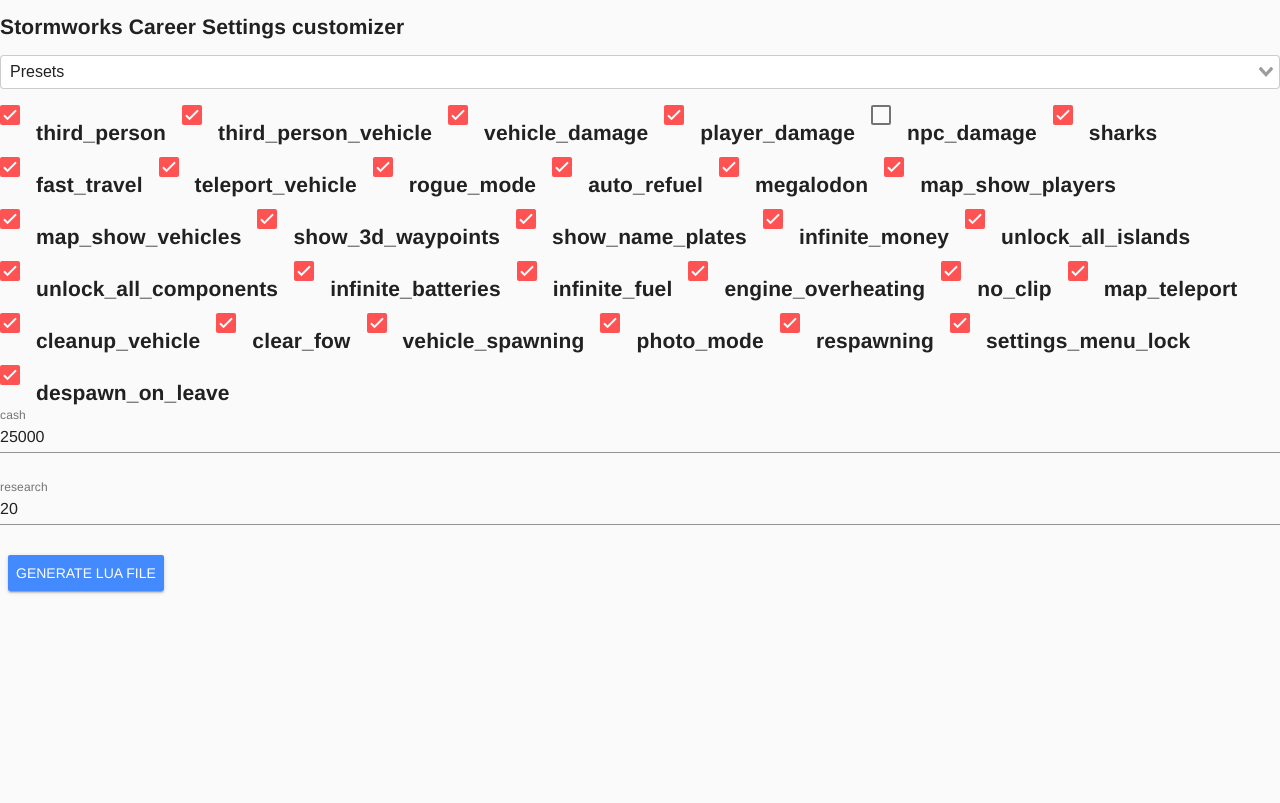
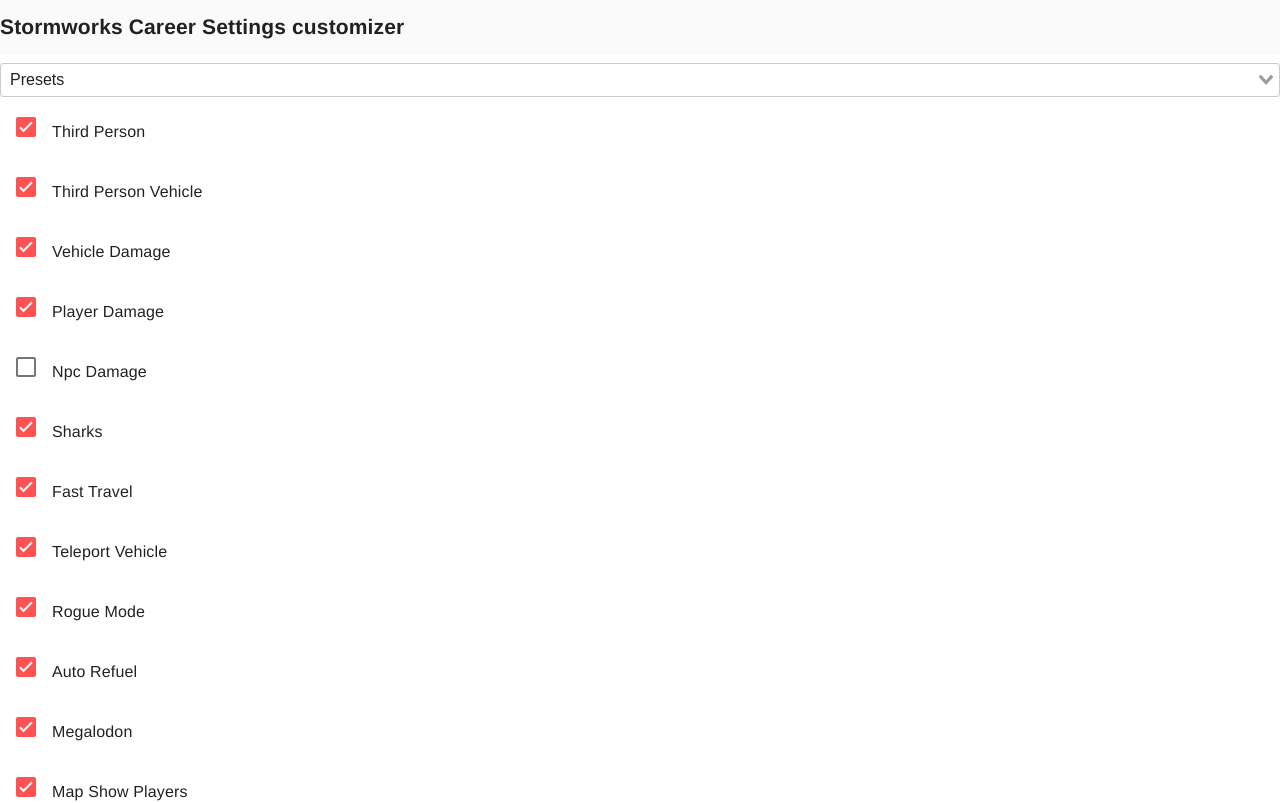
Before and after one commit to ChocoDream/stormworks-career-setter, a Vue app: page / in a window 1280 px wide. Shown: the top 803 px of the page. Built offline with nearby package versions, Linux system fonts and the light colour scheme.

Commit message:
Combined Currency + Conditions into Settings.json. Design Start

```diff
--- a/src/assets/conditions.json
+++ /dev/null
@@ -1,32 +0,0 @@
-{
-  "third_person": true,
-  "third_person_vehicle": true,
-  "vehicle_damage": true,
-  "player_damage": true,
-  "npc_damage": false,
-  "sharks": true,
-  "fast_travel": true,
-  "teleport_vehicle": true,
-  "rogue_mode": true,
-  "auto_refuel": true,
-  "megalodon": true,
-  "map_show_players": true,
-  "map_show_vehicles": true,
-  "show_3d_waypoints": true,
-  "show_name_plates": true,
-  "infinite_money": true,
-  "unlock_all_islands": true,
-  "unlock_all_components": true,
-  "infinite_batteries": true,
-  "infinite_fuel": true,
-  "engine_overheating": true,
-  "no_clip": true,
-  "map_teleport": true,
-  "cleanup_vehicle": true,
-  "clear_fow": true,
-  "vehicle_spawning": true,
-  "photo_mode": true,
-  "respawning": true,
-  "settings_menu_lock": true,
-  "despawn_on_leave": true
-}
--- a/src/assets/currency.json
+++ /dev/null
@@ -1 +0,0 @@
-{ "cash": 25000, "research": 20 }
--- a/src/assets/presets.json
+++ b/src/assets/presets.json
@@ -32,8 +32,8 @@
         "vehicle_spawning": true,
         "photo_mode": true,
         "respawning": true,
-        "settings_menu_lock": true,
-        "despawn_on_leave": true
+        "despawn_on_leave": true,
+        "settings_menu_lock": true
       },
       "currency": { "cash": 25000, "research": 20 }
     }
@@ -71,8 +71,8 @@
         "vehicle_spawning": true,
         "photo_mode": true,
         "respawning": true,
-        "settings_menu_lock": true,
-        "despawn_on_leave": true
+        "despawn_on_leave": true,
+        "settings_menu_lock": true
       },
       "currency": { "cash": 25000, "research": 20 }
     }
@@ -110,8 +110,8 @@
         "vehicle_spawning": true,
         "photo_mode": true,
         "respawning": true,
-        "settings_menu_lock": true,
-        "despawn_on_leave": true
+        "despawn_on_leave": true,
+        "settings_menu_lock": true
       },
       "currency": { "cash": 25000, "research": 20 }
     }
--- /dev/null
+++ b/src/assets/settings.json
@@ -0,0 +1,35 @@
+{
+  "conditions": {
+    "third_person": true,
+    "third_person_vehicle": true,
+    "vehicle_damage": true,
+    "player_damage": true,
+    "npc_damage": false,
+    "sharks": true,
+    "fast_travel": true,
+    "teleport_vehicle": true,
+    "rogue_mode": true,
+    "auto_refuel": true,
+    "megalodon": true,
+    "map_show_players": true,
+    "map_show_vehicles": true,
+    "show_3d_waypoints": true,
+    "show_name_plates": true,
+    "infinite_money": true,
+    "unlock_all_islands": true,
+    "unlock_all_components": true,
+    "infinite_batteries": true,
+    "infinite_fuel": true,
+    "engine_overheating": true,
+    "no_clip": true,
+    "map_teleport": true,
+    "cleanup_vehicle": true,
+    "clear_fow": true,
+    "vehicle_spawning": true,
+    "photo_mode": true,
+    "respawning": true,
+    "despawn_on_leave": true,
+    "settings_menu_lock": true
+  },
+  "currency": { "cash": 25000, "research": 20 }
+}
--- a/src/components/Checkbox.vue
+++ b/src/components/Checkbox.vue
@@ -1,19 +1,30 @@
 <template>
-  <md-checkbox v-model="checkboxBool" @change="sendToParent">
-    <h2>{{ name }}</h2>
-  </md-checkbox>
+  <span>
+    <md-checkbox v-model="checkboxBool" @change="sendToParent"> </md-checkbox>
+    <span>{{ formatName }}</span>
+  </span>
 </template>
 
 <script>
 export default {
   props: {
     name: String,
-    bool: Boolean
+    bool: Boolean,
   },
   data() {
     return {
       checkboxBool: this.bool,
     };
+  },
+  computed: {
+    formatName() {
+      return this.name
+        .split("_")
+        .map((part) => {
+          return part.slice(0, 1).toUpperCase() + part.slice(1);
+        })
+        .join(" ");
+    },
   },
   methods: {
     sendToParent() {
@@ -26,5 +37,4 @@
 };
 </script>
 
-<style>
-</style>
+<style></style>
--- a/src/components/Page.vue
+++ b/src/components/Page.vue
@@ -1,6 +1,8 @@
 <template>
   <div>
     <h2>Stormworks Career Settings customizer</h2>
+    <form>
+      <md-list>
         <div>
           <vue-select
             v-model="selectedPreset"
@@ -11,29 +13,25 @@
             @input="updateSettingsFromPreset"
           />
         </div>
-    <div>
-      <Checkbox
+        <md-list-item
           v-for="(value, name, i) in conditions"
-        :key="`${value}` + i"
-        :name="name"
-        :bool="value"
-        @childToParent="onChildClick"
-      />
-    </div>
+          :key="`${value}` + i">
+          <Checkbox :name="name" :bool="value" @childToParent="onChildClick" />
+        </md-list-item>
         <div>
           <InputField
             v-for="(value, name, i) in currency"
             :key="`${value}` + i"
             :name="name"
             :value="value"
-        @childToParent="onChildInput"
-      />
+            @childToParent="onChildInput" />
         </div>
         <Modal
           title="Generate Lua File"
           :settings="conditions"
-      :currency="currency"
-    />
+          :currency="currency" />
+      </md-list>
+    </form>
   </div>
 </template>
 
@@ -44,8 +42,7 @@
 import vSelect from "vue-select";
 import Vue from "vue";
 import PRESETS_DATA from "../assets/presets.json";
-import CURRENCY_DATA from "../assets/currency.json";
-import CONDITIONS_DATA from "../assets/conditions.json";
+import SETTINGS_DATA from "../assets/settings.json";
 
 export default {
   name: "Page",
@@ -57,18 +54,17 @@
   },
   data() {
     return {
-      conditionsJson: CONDITIONS_DATA,
-      currencyJson: CURRENCY_DATA,
+      settingsJson: SETTINGS_DATA,
       presetsJson: PRESETS_DATA,
       selectedPreset: "",
     };
   },
   computed: {
     conditions() {
-      return this.conditionsJson;
+      return this.settingsJson.conditions;
     },
     currency() {
-      return this.currencyJson;
+      return this.settingsJson.currency;
     },
     presets() {
       return this.presetsJson;
@@ -77,9 +73,11 @@
   methods: {
     onChildClick(value) {
       this.updateSettings(value);
+      this.selectedPreset = "Custom";
     },
     onChildInput(value) {
       this.updateCurrency(value);
+      this.selectedPreset = "Custom"
     },
     updateSettings({ field, value }) {
       Vue.set(this.conditions, field, value);
```
Lines whose indentation alone changed are shown as unchanged.
